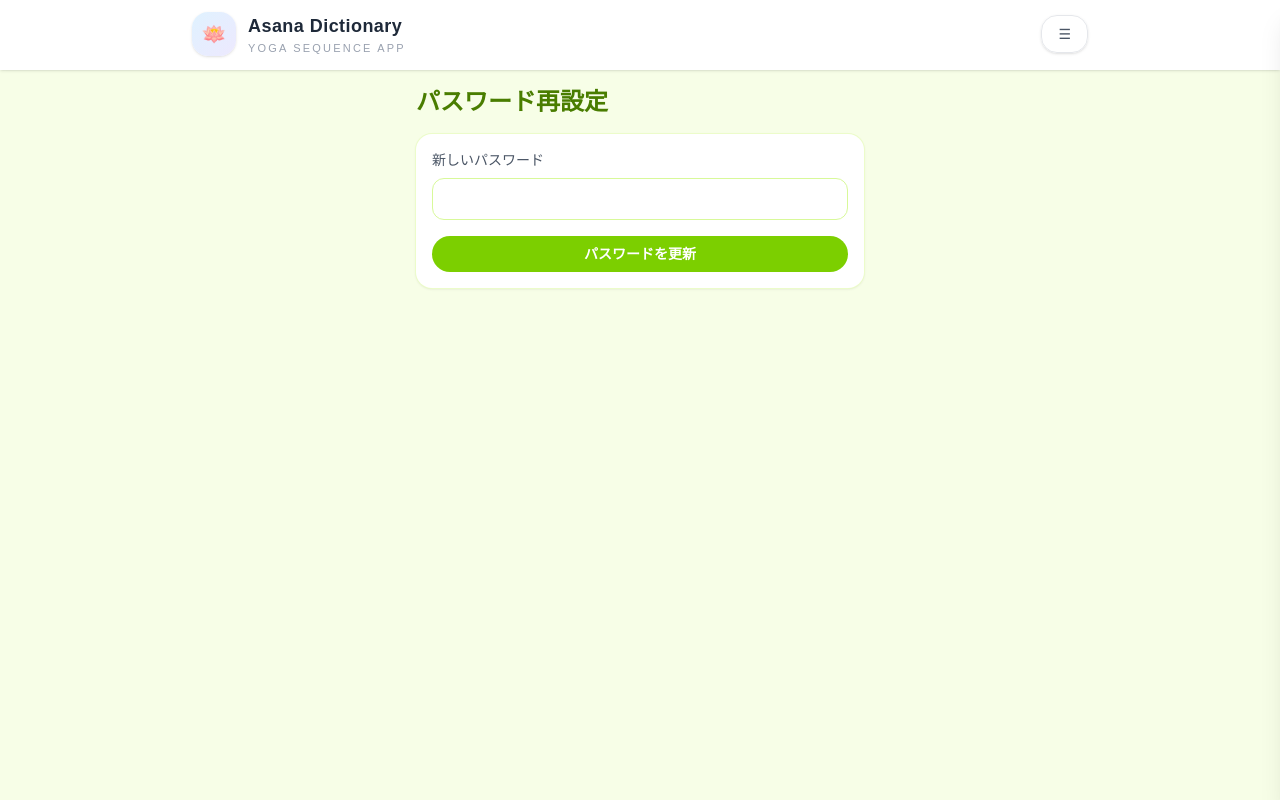
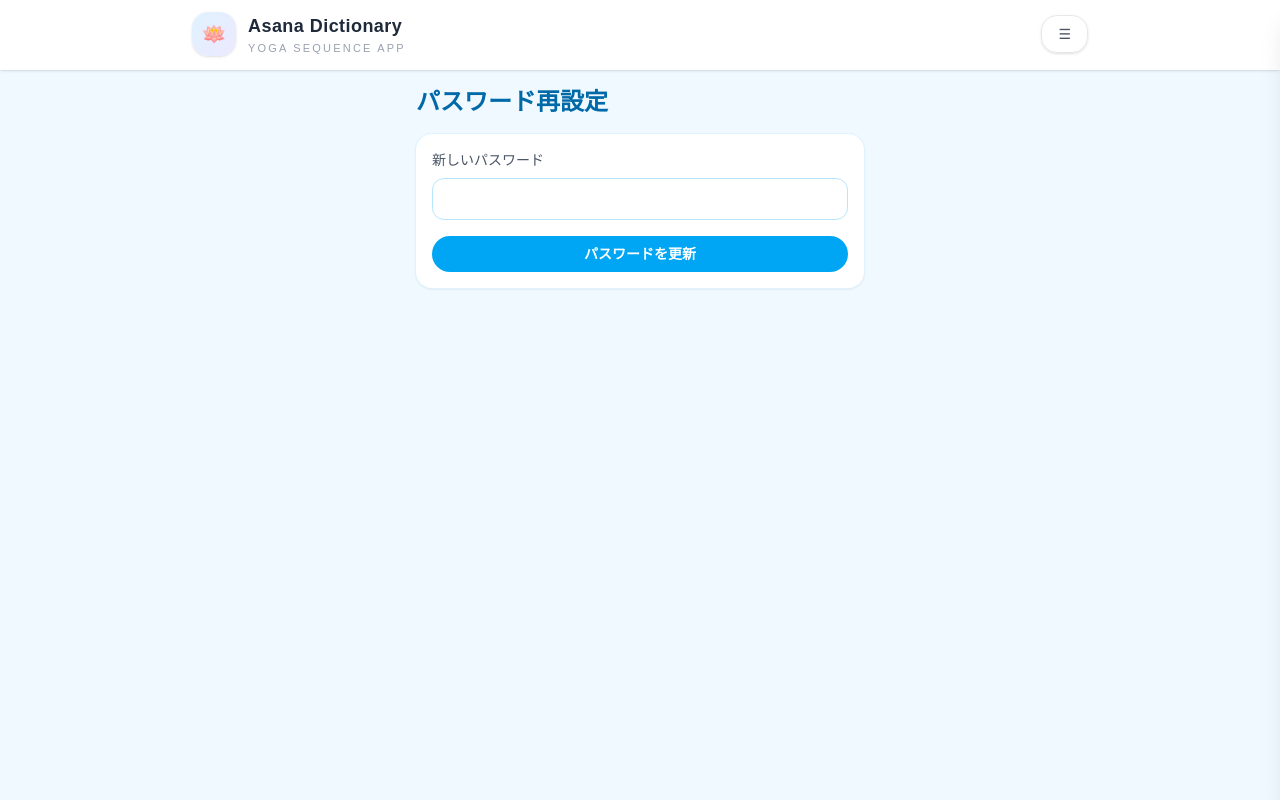
Before and after one commit to mika11247/asana-dictionary, a Next.js app: page /reset-password in a window 1280 px wide. Shown: the top 800 px of the page. Built offline with nearby package versions, Linux system fonts and the light colour scheme; no server answers.

Commit message:
パスワード再設定3

```diff
--- a/app/reset-password/page.tsx
+++ b/app/reset-password/page.tsx
@@ -1,45 +1,81 @@
 "use client";
 
-import { useState } from "react";
+import { useEffect, useState } from "react";
+import { useRouter } from "next/navigation";
 import { supabase } from "@/lib/supabaseClient";
-import { useRouter } from "next/navigation";
 
 export default function ResetPasswordPage() {
   const router = useRouter();
 
   const [password, setPassword] = useState("");
   const [message, setMessage] = useState("");
+  const [ready, setReady] = useState(false);
+  const [saving, setSaving] = useState(false);
 
-  const updatePassword = async () => {
+  useEffect(() => {
+    const {
+      data: { subscription },
+    } = supabase.auth.onAuthStateChange((event) => {
+      console.log("auth event", event);
+
+      if (event === "PASSWORD_RECOVERY") {
+        setReady(true);
+        setMessage("新しいパスワードを設定できます。");
+      }
+    });
+
+    const timer = setTimeout(() => {
+      setReady(true);
+    }, 1500);
+
+    return () => {
+      subscription.unsubscribe();
+      clearTimeout(timer);
+    };
+  }, []);
+
+  async function updatePassword() {
+    console.log("updatePassword clicked");
+
     if (!password || password.length < 6) {
       setMessage("6文字以上のパスワードを入力してください");
       return;
     }
 
-    const { error } = await supabase.auth.updateUser({
-      password: password,
-    });
+    setSaving(true);
+    setMessage("");
 
-    if (error) {
-      setMessage("パスワードの更新に失敗しました");
-      return;
+    try {
+      const { data, error } = await supabase.auth.updateUser({
+        password,
+      });
+
+      console.log("update password data", data);
+      console.log("update password error", error);
+
+      if (error) throw error;
+
+      setMessage("パスワードを更新しました✨");
+
+      setTimeout(() => {
+        router.push("/login");
+      }, 1500);
+    } catch (error: any) {
+      console.error("password update error", error);
+      setMessage(`パスワード更新エラー: ${error.message || "原因不明"}`);
+    } finally {
+      setSaving(false);
     }
-
-    setMessage("パスワードを更新しました");
-
-    setTimeout(() => {
-      router.push("/");
-    }, 2000);
-  };
+  }
 
   return (
-    <main className="min-h-screen bg-lime-50 p-4">
+    <main className="min-h-screen bg-sky-50 p-4">
       <div className="mx-auto max-w-md">
-        <h1 className="mb-4 text-2xl font-bold text-lime-700">
+        <h1 className="mb-4 text-2xl font-bold text-sky-700">
           パスワード再設定
         </h1>
 
-        <div className="rounded-2xl bg-white p-4 shadow ring-1 ring-lime-100">
+        <div className="rounded-2xl bg-white p-4 shadow ring-1 ring-sky-100">
           <label className="mb-2 block text-sm text-gray-600">
             新しいパスワード
           </label>
@@ -48,18 +84,22 @@ export default function ResetPasswordPage() {
             type="password"
             value={password}
             onChange={(e) => setPassword(e.target.value)}
-            className="w-full rounded-xl border border-lime-200 px-3 py-2 text-base outline-none focus:border-lime-500"
+            className="w-full rounded-xl border border-sky-200 px-3 py-2 text-base text-gray-800 outline-none focus:border-sky-500"
           />
 
           <button
+            type="button"
             onClick={updatePassword}
-            className="mt-4 w-full rounded-full bg-lime-500 py-2 text-sm font-bold text-white"
+            disabled={!ready || saving}
+            className="mt-4 w-full rounded-full bg-sky-500 py-2 text-sm font-bold text-white disabled:opacity-50"
           >
-            パスワードを更新
+            {saving ? "更新中..." : "パスワードを更新"}
           </button>
 
           {message && (
-            <p className="mt-3 text-xs text-gray-500">{message}</p>
+            <p className="mt-3 whitespace-pre-wrap text-xs text-gray-500">
+              {message}
+            </p>
           )}
         </div>
       </div>
```
